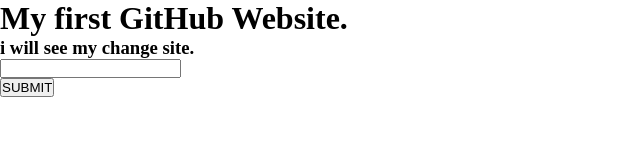
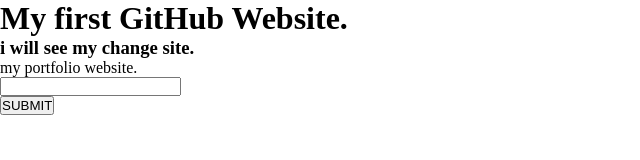
Before and after one commit to learntips0507/first-one, a plain HTML site: page index.html in a window 1280 px wide. Shown: the whole page, without its empty margins (0-640 px from the left). Drawn offline with Linux system fonts and the light colour scheme.

Commit message:
live server send

```diff
--- a/index.html
+++ b/index.html
@@ -19,6 +19,7 @@
 
     <h1>My first GitHub Website.</h1>
     <h3>i will see my change site.</h3>
+    <p>my portfolio website.</p>
     <input type="text">
     <br>
     <input type="submit" value="SUBMIT">
```
